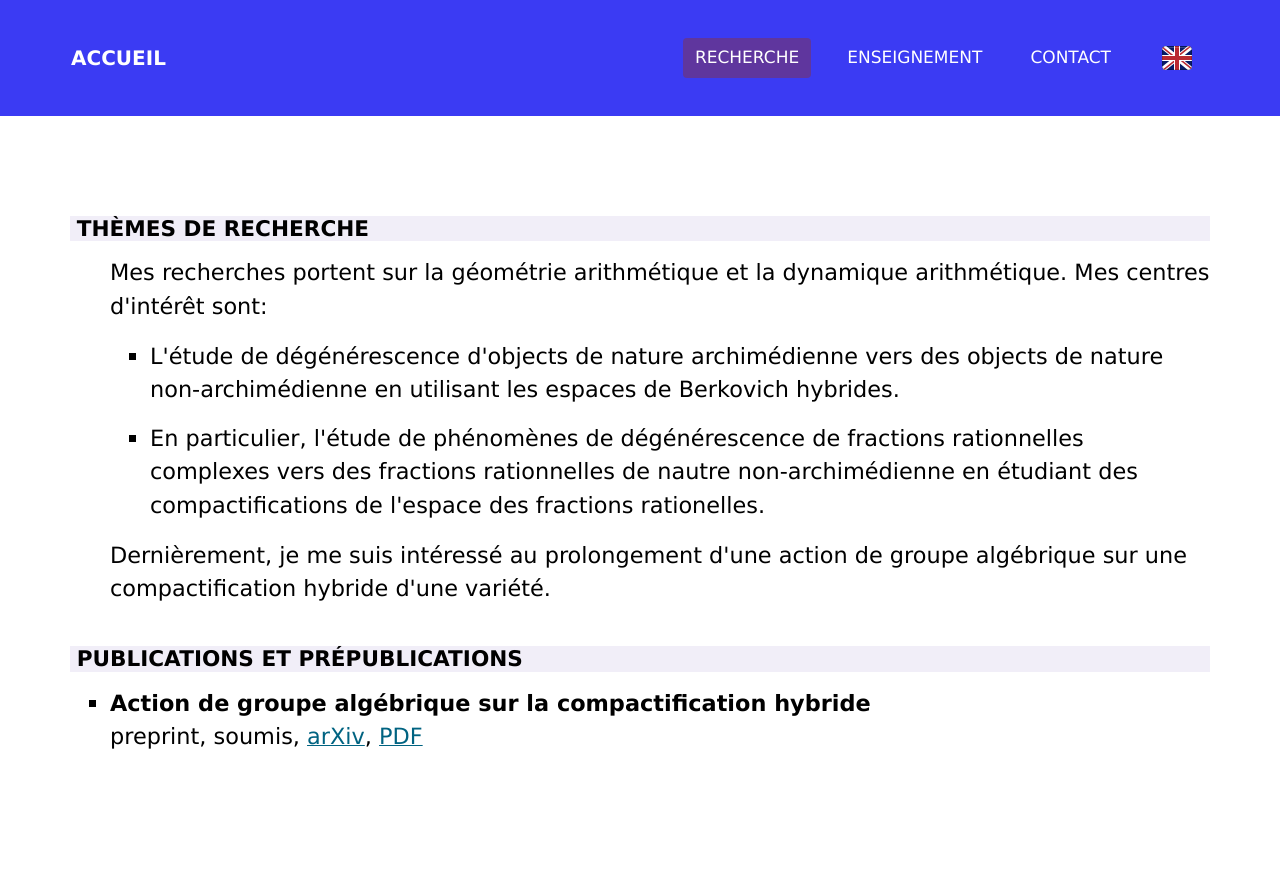
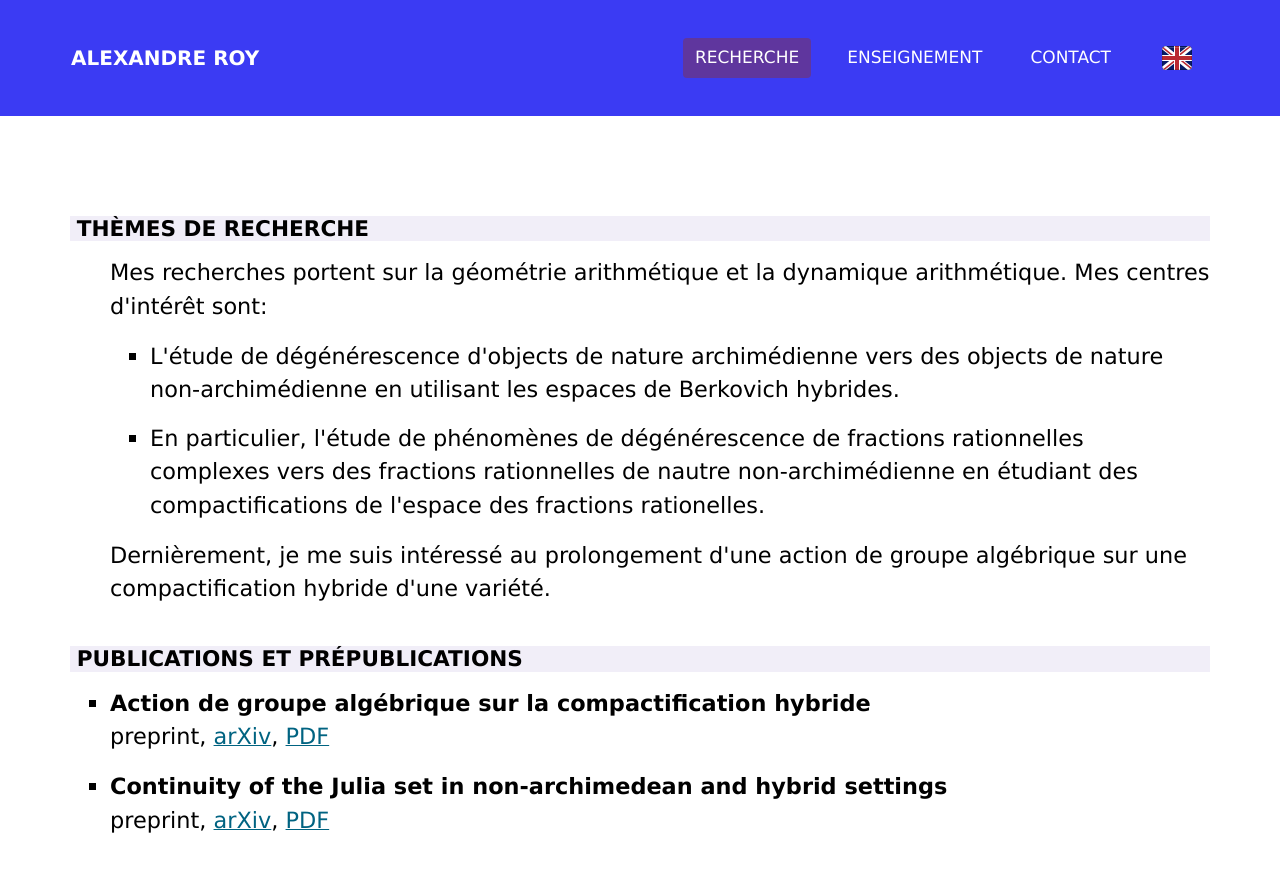
Before and after one commit to alexandreroymath/alexandreroymath.github.io, a plain HTML site: page recherche.html in a window 1280 px wide. Drawn offline with nearby package versions, Linux system fonts and the light colour scheme.

Commit message:
Add files via upload

```diff
--- a/recherche.html
+++ b/recherche.html
@@ -42,7 +42,7 @@
         <nav class="navbar navbar-expand-lg custom_nav-container">
           <a class="navbar-brand" href="accueil.html">
             <span>
-              Accueil
+              Alexandre Roy
             </span>
           </a>
           <button class="navbar-toggler" type="button" data-toggle="collapse" data-target="#navbarSupportedContent" aria-controls="navbarSupportedContent" aria-expanded="false" aria-label="Toggle navigation">
@@ -102,7 +102,10 @@
                 <b> Publications et prépublications </b>
               </h5>
               <ul>
-                <li> <b> Action de groupe algébrique sur la compactification hybride </b> <br> preprint, soumis, <a href="https://arxiv.org/abs/2512.00201" target="_blank"> arXiv</a>, <a href="documents/action_groupe_algebrique_sur_compactification.pdf" target="_blank" > PDF</a> </li>
+                <li> <b> Action de groupe algébrique sur la compactification hybride </b> <br> preprint, <a href="https://arxiv.org/abs/2512.00201" target="_blank"> arXiv</a>, <a href="documents/action_groupe_algebrique_sur_compactification.pdf" target="_blank" > PDF</a> </li>
+              </ul>
+              <ul>
+                <li> <b> Continuity of the Julia set in non-archimedean and hybrid settings </b> <br> preprint, <a href="https://arxiv.org/abs/2610.11545" target="_blank"> arXiv</a>, <a href="documents/Continuity_Julia_Set_Non_archimedean_Hybrid.pdf.pdf" target="_blank" > PDF</a> </li>
               </ul>
             </div>
       </div>
```
Also changed, not shown: research.html (+4 -1 lines).
